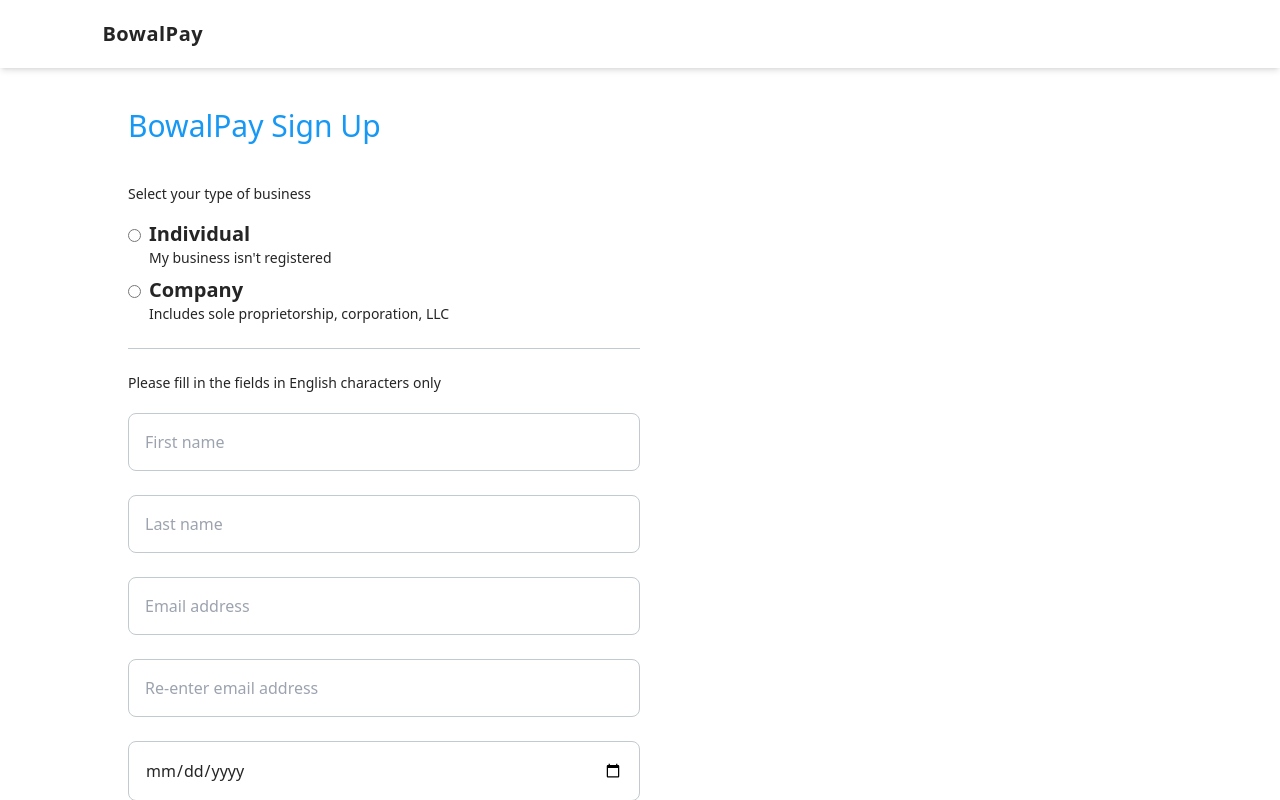
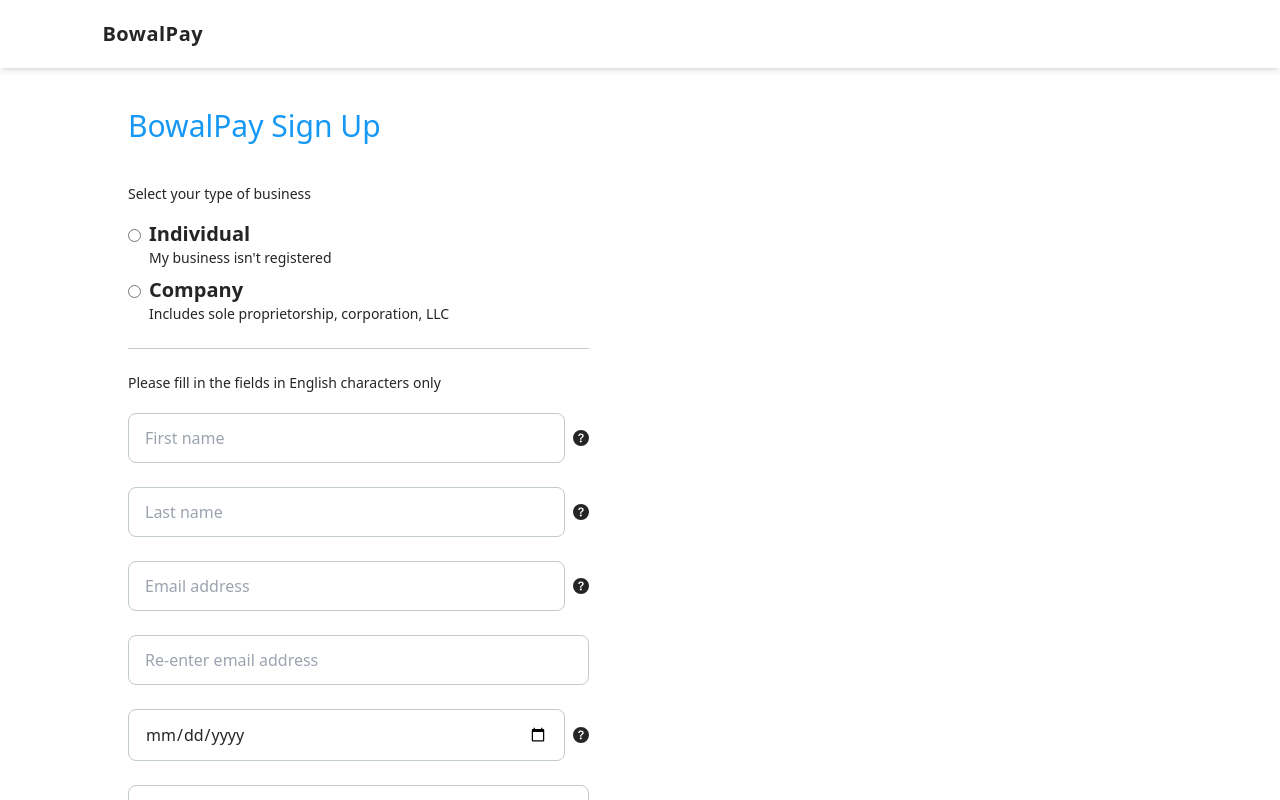
Before and after one commit to BowaDAO/BowalPay, a React (Vite) app in the folder frontend/: page /register in a window 1280 px wide. Shown: the top 800 px of the page. Built offline with nearby package versions, Linux system fonts and the light colour scheme.

Commit message:
signup form

```diff
--- a/frontend/package.json
+++ b/frontend/package.json
@@ -15,6 +15,7 @@
     "react-dom": "^18.2.0",
     "react-icons": "^5.0.1",
     "react-router-dom": "^6.22.3",
+    "react-tooltip": "^5.26.3",
     "yup": "^1.4.0"
   },
   "devDependencies": {
--- a/frontend/src/components/forms/signup-form/index.tsx
+++ b/frontend/src/components/forms/signup-form/index.tsx
@@ -1,7 +1,22 @@
-import { BusinessTypeRadio, Divider, TextField } from "@/components";
+import {
+  BusinessTypeRadio,
+  Divider,
+  QuestionMarkTooltip,
+  TextField,
+} from "@/components";
 import { registerFormValidationSchema } from "@/utilities/validations";
-import { Formik } from "formik";
-import { Form } from "react-router-dom";
+import { Formik, Form } from "formik";
+
+const initialFormValues = {
+  firstName: "",
+  lastName: "",
+  email: "",
+  confirmEmail: "",
+  businessType: "",
+  dateOfBirth: "",
+  password: "",
+  confirmPassword: "",
+};
 
 const SignupForm = () => {
   return (
@@ -9,11 +24,11 @@
       <h3 className="text-3xl text-blue font-normal">BowalPay Sign Up</h3>
 
       <Formik
-        initialValues={{ name: "" }}
+        initialValues={initialFormValues}
         onSubmit={() => {}}
         validationSchema={registerFormValidationSchema}
       >
-        <Form className="w-1/2 flex flex-col gap-6">
+        <Form className="lg:w-[45%] flex flex-col gap-6">
           <div className="flex flex-col gap-4">
             <h6 className="text-sm text-black">Select your type of business</h6>
 
@@ -22,13 +37,13 @@
                 heading="Individual"
                 subheading="My business isn't registered"
                 name="businessType"
-                value=""
+                value="individual"
               />
               <BusinessTypeRadio
                 heading="Company"
                 subheading="Includes sole proprietorship, corporation, LLC"
                 name="businessType"
-                value=""
+                value="company"
               />
             </span>
           </div>
@@ -41,6 +56,7 @@
             </h6>
 
             <span className="flex flex-col gap-6">
+              <span className="flex items-center gap-2">
                 <TextField
                   name="firstName"
                   id="firstName"
@@ -48,6 +64,13 @@
                   placeholder="First name"
                 />
 
+                <QuestionMarkTooltip
+                  id="first-name-anchor"
+                  content="First name used in your government-issued ID, written in English characters. In case your name do contains digits, type digits in words."
+                />
+              </span>
+
+              <span className="flex items-center gap-2">
                 <TextField
                   name="lastName"
                   id="lastName"
@@ -55,12 +78,25 @@
                   placeholder="Last name"
                 />
 
+                <QuestionMarkTooltip
+                  id="last-name-anchor"
+                  content="Last name used in your government-issued ID, written in English characters. In case your name do contains digits, type digits in words."
+                />
+              </span>
+
+              <span className="flex items-center gap-2">
                 <TextField
                   name="email"
                   id="email"
                   type="email"
                   placeholder="Email address"
                 />
+
+                <QuestionMarkTooltip
+                  id="email-anchor"
+                  content="This email address will be used to access your account and send you communications."
+                />
+              </span>
 
               <TextField
                 name="confirmEmail"
@@ -69,12 +105,19 @@
                 placeholder="Re-enter email address"
               />
 
+              <span className="flex items-center gap-2">
                 <TextField
                   name="dateOfBirth"
                   id="dateOfBirth"
                   type="date"
                   placeholder="Date of birth"
                 />
+
+                <QuestionMarkTooltip
+                  id="date-of-birth-anchor"
+                  content="Date of birth as listed on your government-issued ID. You must be over 18 years old to apply."
+                />
+              </span>
 
               <TextField
                 name="password"
--- a/frontend/src/components/index.ts
+++ b/frontend/src/components/index.ts
@@ -17,6 +17,7 @@
 import { router } from "./router";
 import Divider from "./divider";
 import TextField from "./text-field";
+import QuestionMarkTooltip from "./tooltips/question-mark-tooltip";
 
 export {
   LandingNavigationBar,
@@ -38,4 +39,5 @@
   router,
   Divider,
   TextField,
+  QuestionMarkTooltip,
 };
--- a/frontend/src/components/text-field/index.tsx
+++ b/frontend/src/components/text-field/index.tsx
@@ -23,7 +23,7 @@
           return (
             <input
               {...field}
-              className="border-chalk border-[1px] rounded-lg w-full p-4 text-sm lg:text-base"
+              className="border-chalk border-[1px] rounded-lg w-full px-4 py-3 text-sm lg:text-base"
               type={props.type}
               placeholder={props.placeholder}
               autoComplete={props.autoComplete}
--- /dev/null
+++ b/frontend/src/components/tooltips/question-mark-tooltip/index.tsx
@@ -0,0 +1,32 @@
+import { BsFillQuestionCircleFill } from "react-icons/bs";
+import { Tooltip } from "react-tooltip";
+
+type Props = {
+  id: string;
+  content: string;
+};
+
+const QuestionMarkTooltip = (props: Props) => {
+  return (
+    <>
+      <a data-tooltip-id={props.id} data-tooltip-content={props.content}>
+        <BsFillQuestionCircleFill />
+      </a>
+
+      <Tooltip
+        id={props.id}
+        place="right"
+        style={{
+          backgroundColor: "white",
+          color: "black",
+          fontWeight: "normal",
+          width: "300px",
+          padding: "8px 12px",
+          boxShadow: "0px 10px 15px -3px rgba(0,0,0,0.1)",
+        }}
+      />
+    </>
+  );
+};
+
+export default QuestionMarkTooltip;
--- a/frontend/src/layouts/register-layout/index.tsx
+++ b/frontend/src/layouts/register-layout/index.tsx
@@ -3,11 +3,11 @@
 
 const RegisterLayout = () => {
   return (
-    <div>
+    <>
       <AccountSetupNavigationBar />
 
       <Outlet />
-    </div>
+    </>
   );
 };
 
```
Also changed, not shown: 1 other file (tests, documents, lock files or other folders). Lines whose indentation alone changed are shown as unchanged.
